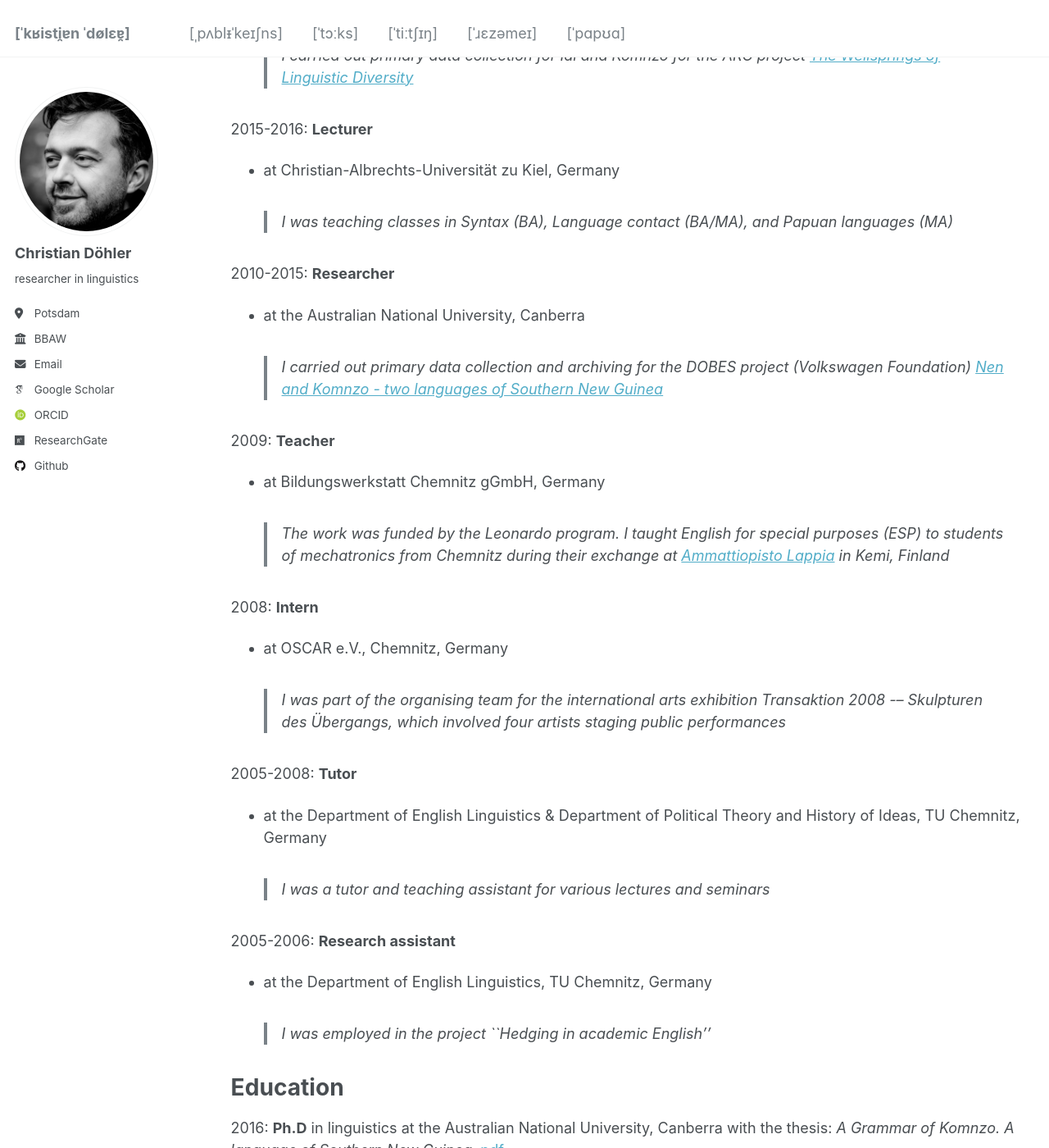
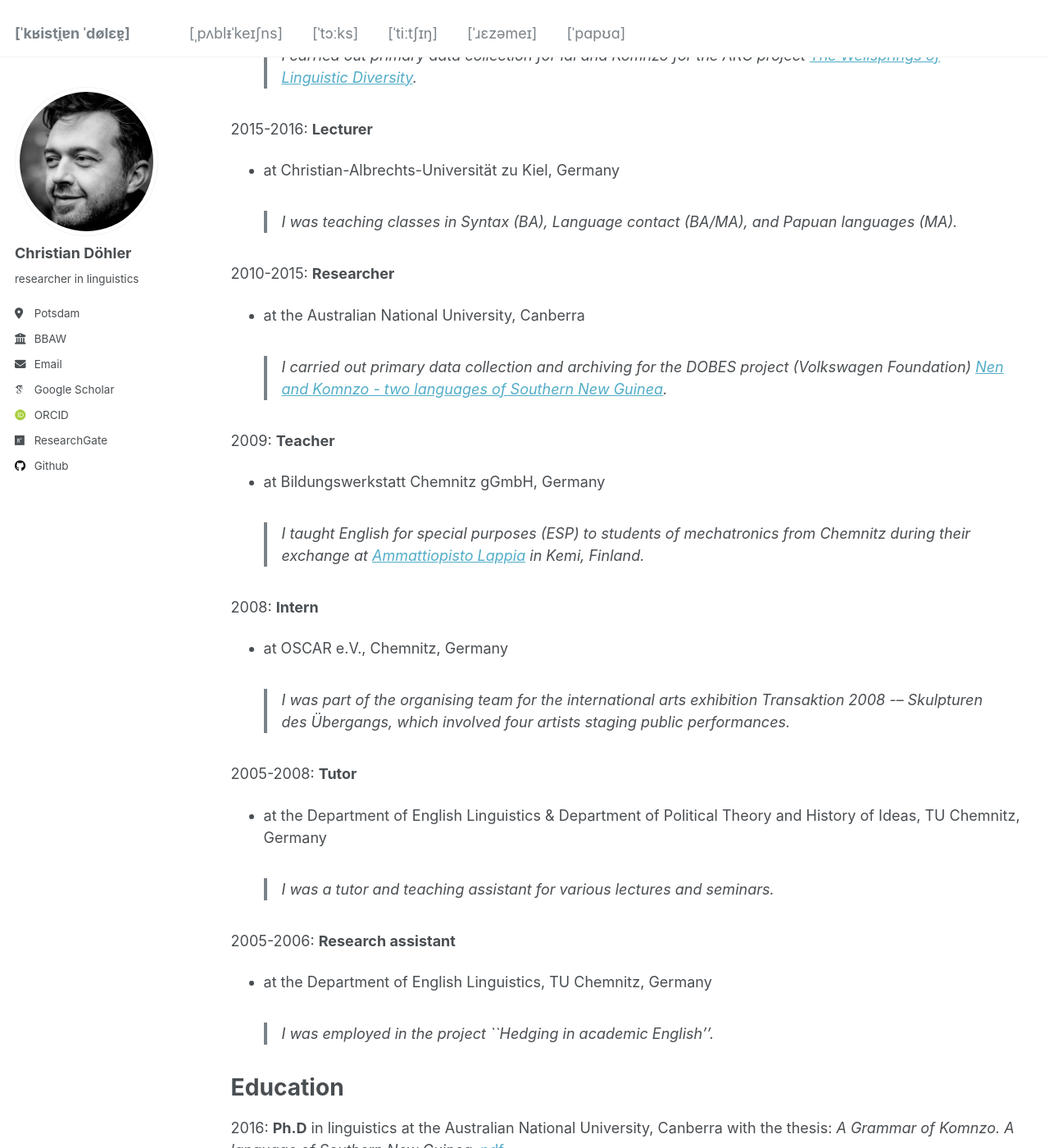
Before and after one commit to chrdoe/chrdoe.github.io, a Jekyll site: the page built from _pages/cv.md, in a window 1280 px wide and 1400 px high, scrolled down 1171 px. Shown: the whole window at 82% size. Built offline with Jekyll 4.4.1, drawn with Linux system fonts in a browser that asks for light colours; some web fonts are replaced; some of the changed text lies outside the part shown.

Commit message:
Update cv.md

```diff
--- a/_pages/cv.md
+++ b/_pages/cv.md
@@ -14,50 +14,50 @@ Work
 
 2023-today: **Postdoctoral Researcher**
 * at the Berlin-Brandenburg Academy of Sciences and Humanities (BBAW), Germany
-> I currently work on a DFG-funded intrastructure project [Open Text Collections](opentextcollections.github.io) developing a publishing platform for interlinearized text
+> I currently work on a DFG-funded intrastructure project [Open Text Collections](opentextcollections.github.io) developing a publishing platform for interlinearized text.
 
 2021: **Parental leave** (9 months)
-> The busiest period in this CV.
+> By far the busiest period in this CV.
 
 2020-2023: **Postdoctoral Researcher**
 * at Leibniz - Centre General Linguistics (ZAS), Germany
-> I worked on a two-strand project that addressed multilingualism and complex verb morphology in the languages of Southern New Guinea
+> I worked on a two-strand project that addressed multilingualism and complex verb morphology in the languages of Southern New Guinea.
 
 2017-2019: **Postdoctoral Researcher**
 * at Universität zu Köln, Germany
-> I worked on the [ELDP](https://www.eldp.net/) funded project [*A comprehensive documentation of Bine - a language of Southern New Guinea*](https://www.elararchive.org/dk0471)
+> I worked on the [ELDP](https://www.eldp.net/) funded project [*A comprehensive documentation of Bine - a language of Southern New Guinea*](https://www.elararchive.org/dk0471).
 
 2016-2017: **Editor, developer**
 * at Walther de Gruyter, Berlin, Germany
-> I worked in the editorial team for the [*Encyclopedia of the Bible and Its Reception*](https://www.degruyter.com/database/ebr/html) and as a developer in the team for database management and development
+> I worked in the editorial team for the [*Encyclopedia of the Bible and Its Reception*](https://www.degruyter.com/database/ebr/html) and as a developer in the team for database management and development.
 
 2016/2017: **Researcher**
 * at the Australian National University, Canberra
-> I carried out primary data collection for Idi and Komnzo for the ARC project [*The Wellsprings of Linguistic Diversity*](https://researchportalplus.anu.edu.au/en/projects/the-wellsprings-of-linguistics-diversity)
+> I carried out primary data collection for Idi and Komnzo for the ARC project [*The Wellsprings of Linguistic Diversity*](https://researchportalplus.anu.edu.au/en/projects/the-wellsprings-of-linguistics-diversity).
 
 2015-2016: **Lecturer**
 * at Christian-Albrechts-Universität zu Kiel, Germany
-> I was teaching classes in Syntax (BA), Language contact (BA/MA), and Papuan languages (MA)
+> I was teaching classes in Syntax (BA), Language contact (BA/MA), and Papuan languages (MA).
 
 2010-2015: **Researcher**
 * at the Australian National University, Canberra
-> I carried out primary data collection and archiving for the DOBES project (Volkswagen Foundation) [*Nen and Komnzo - two languages of Southern New Guinea*](https://dobes.mpi.nl/projects/morehead/)
+> I carried out primary data collection and archiving for the DOBES project (Volkswagen Foundation) [*Nen and Komnzo - two languages of Southern New Guinea*](https://dobes.mpi.nl/projects/morehead/).
 
 2009: **Teacher**
 * at Bildungswerkstatt Chemnitz gGmbH, Germany
-> The work was funded by the Leonardo program. I taught English for special purposes (ESP) to students of mechatronics from Chemnitz during their exchange at [Ammattiopisto Lappia](https://www.lappia.fi/) in Kemi, Finland
+> I taught English for special purposes (ESP) to students of mechatronics from Chemnitz during their exchange at [Ammattiopisto Lappia](https://www.lappia.fi/) in Kemi, Finland.
 
 2008: **Intern**
 * at OSCAR e.V., Chemnitz, Germany
-> I was part of the organising team for the international arts exhibition *Transaktion 2008 -– Skulpturen des Übergangs*, which involved four artists staging public performances
+> I was part of the organising team for the international arts exhibition *Transaktion 2008 -– Skulpturen des Übergangs*, which involved four artists staging public performances.
 
 2005-2008: **Tutor**
 * at the Department of English Linguistics & Department of Political Theory and History of Ideas, TU Chemnitz, Germany
-> I was a tutor and teaching assistant for various lectures and seminars
+> I was a tutor and teaching assistant for various lectures and seminars.
 
 2005-2006: **Research assistant**
 * at the Department of English Linguistics, TU Chemnitz, Germany
-> I was employed in the project ``Hedging in academic English''
+> I was employed in the project ``Hedging in academic English''.
 
 Education
 ======
```
